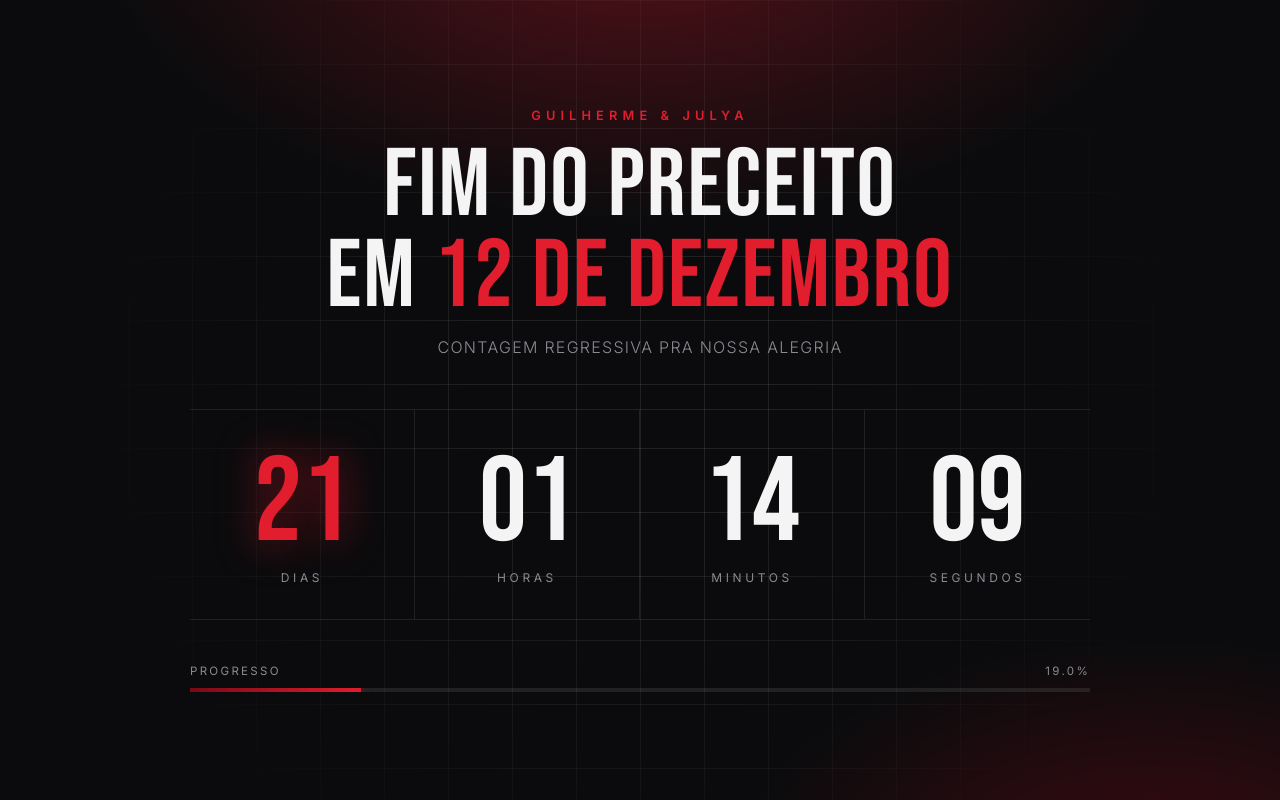
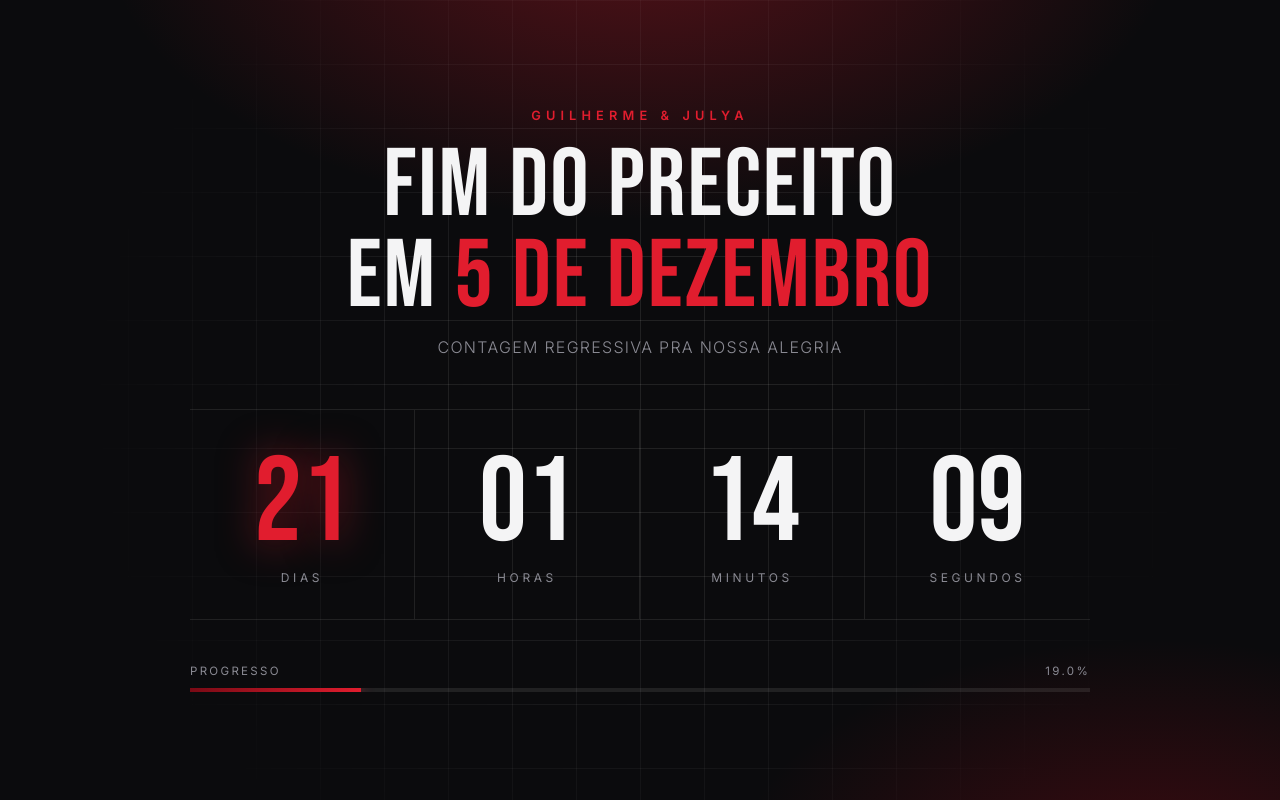
Before and after one commit to g89847817-dotcom/julya2, a plain HTML site: page index.html in a window 1280 px wide. Drawn offline with Linux system fonts and the light colour scheme.

Commit message:
Add files via upload

```diff
--- a/index.html
+++ b/index.html
@@ -148,7 +148,7 @@
 <main>
   <div id="counting">
     <div class="names">Guilherme &amp; Julya</div>
-    <h1>Fim do preceito<br>em <span>12 de dezembro</span></h1>
+    <h1>Fim do preceito<br>em <span>5 de dezembro</span></h1>
     <p class="sub">Contagem regressiva pra nossa alegria</p>
 
     <div class="timer">
```
